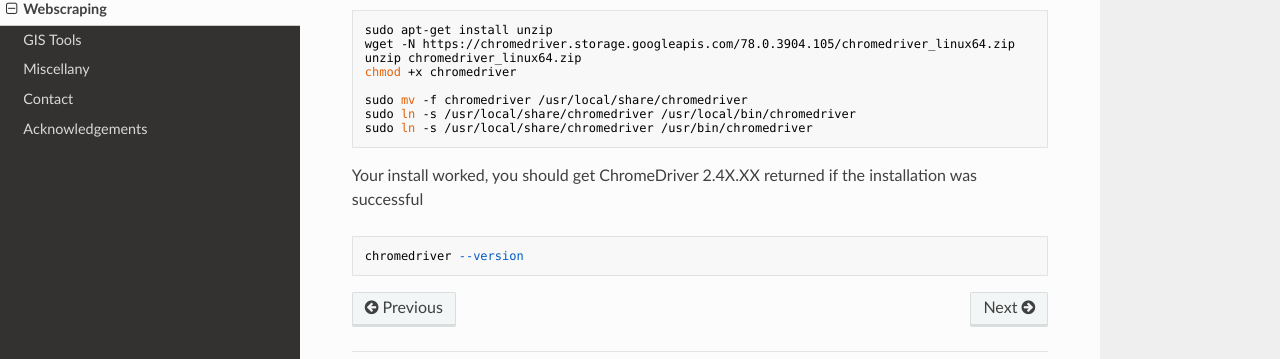
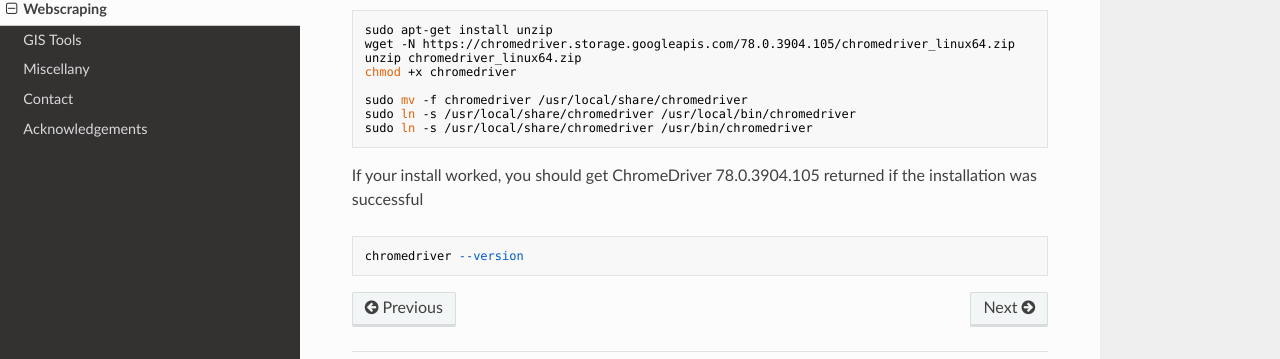
Before and after one commit to lachlandeer/installation-guide, an MkDocs documentation site: the page built from docs/webscraping.md, in a window 1280 px wide. Shown: the part 467-826 px from the top of the page. Built offline with MkDocs 1.6.1, drawn with Linux system fonts in a browser that asks for light colours; nearby versions of some CDN libraries; old or Windows-style settings are respelled for this version of MkDocs.

Commit message:
better english

````diff
--- a/docs/webscraping.md
+++ b/docs/webscraping.md
@@ -28,7 +28,7 @@
 sudo ln -s /usr/local/share/chromedriver /usr/bin/chromedriver
 ```
 
-Your install worked, you should get ChromeDriver 2.4X.XX returned if the installation was successful
+If your install worked, you should get ChromeDriver 78.0.3904.105 returned if the installation was successful
 
 ```{bash}
 chromedriver --version
````
